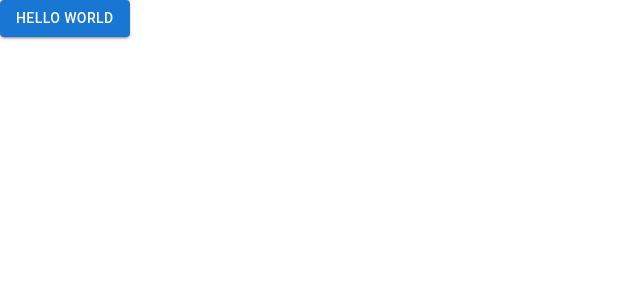
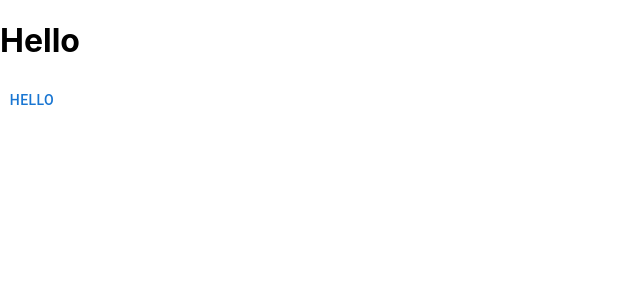
Before and after one commit to mesiddyy/supreme-lamp, a React (Create React App) app: page / in a window 1280 px wide. Shown: the top 300 px of the page, without its empty margins (0-640 px from the left). Built offline with nearby package versions, Linux system fonts and the light colour scheme.

Commit message:
routing and carousel packages

```diff
--- a/package.json
+++ b/package.json
@@ -14,6 +14,8 @@
     "@testing-library/user-event": "^13.5.0",
     "react": "^17.0.2",
     "react-dom": "^17.0.2",
+    "react-multi-carousel": "^2.6.5",
+    "react-router-dom": "^6.2.1",
     "react-scripts": "5.0.0",
     "styled-components": "^5.3.3",
     "web-vitals": "^2.1.3"
--- a/src/App.js
+++ b/src/App.js
@@ -1,29 +1,16 @@
 import logo from './logo.svg';
 import './App.css';
-
-// function App() {
-//   return (
-//     <div className="App">
-//       <header className="App-header">
-//         <img src={logo} className="App-logo" alt="logo" />
-//         <p>
-//           Edit <code>src/App.js</code> and save to reload.
-//         </p>
-//         <a
-//           className="App-link"
-//           href="https://reactjs.org"
-//           target="_blank"
-//           rel="noopener noreferrer"
-//         >
-//           Learn React
-//         </a>
-//       </header>
-//     </div>
-//   );
-// }
-import Button from '@mui/material/Button';
+import { Routes, Route } from "react-router-dom"
+import Home from './Home';
 
 function App() {
-  return <Button variant="contained">Hello World</Button>;
+  return (
+    <div>
+      <h1>Hello</h1>
+      <Routes>
+        <Route path="/" element={<Home />} />
+      </Routes>
+    </div>
+  )
 }
 export default App;
--- /dev/null
+++ b/src/Home.jsx
@@ -0,0 +1,11 @@
+import Button from '@mui/material/Button';
+
+const Home = () => {
+    return (
+        <div>
+            <Button>Hello</Button>
+        </div>
+    )
+}
+
+export default Home;
--- a/src/index.js
+++ b/src/index.js
@@ -1,17 +1,12 @@
 import React from 'react';
 import ReactDOM from 'react-dom';
+import { BrowserRouter } from "react-router-dom"
 import './index.css';
 import App from './App';
-import reportWebVitals from './reportWebVitals';
 
 ReactDOM.render(
-  <React.StrictMode>
+  <BrowserRouter>
     <App />
-  </React.StrictMode>,
+  </BrowserRouter>,
   document.getElementById('root')
 );
-
-// If you want to start measuring performance in your app, pass a function
-// to log results (for example: reportWebVitals(console.log))
-// or send to an analytics endpoint. Learn more: https://bit.ly/CRA-vitals
-reportWebVitals();
```
